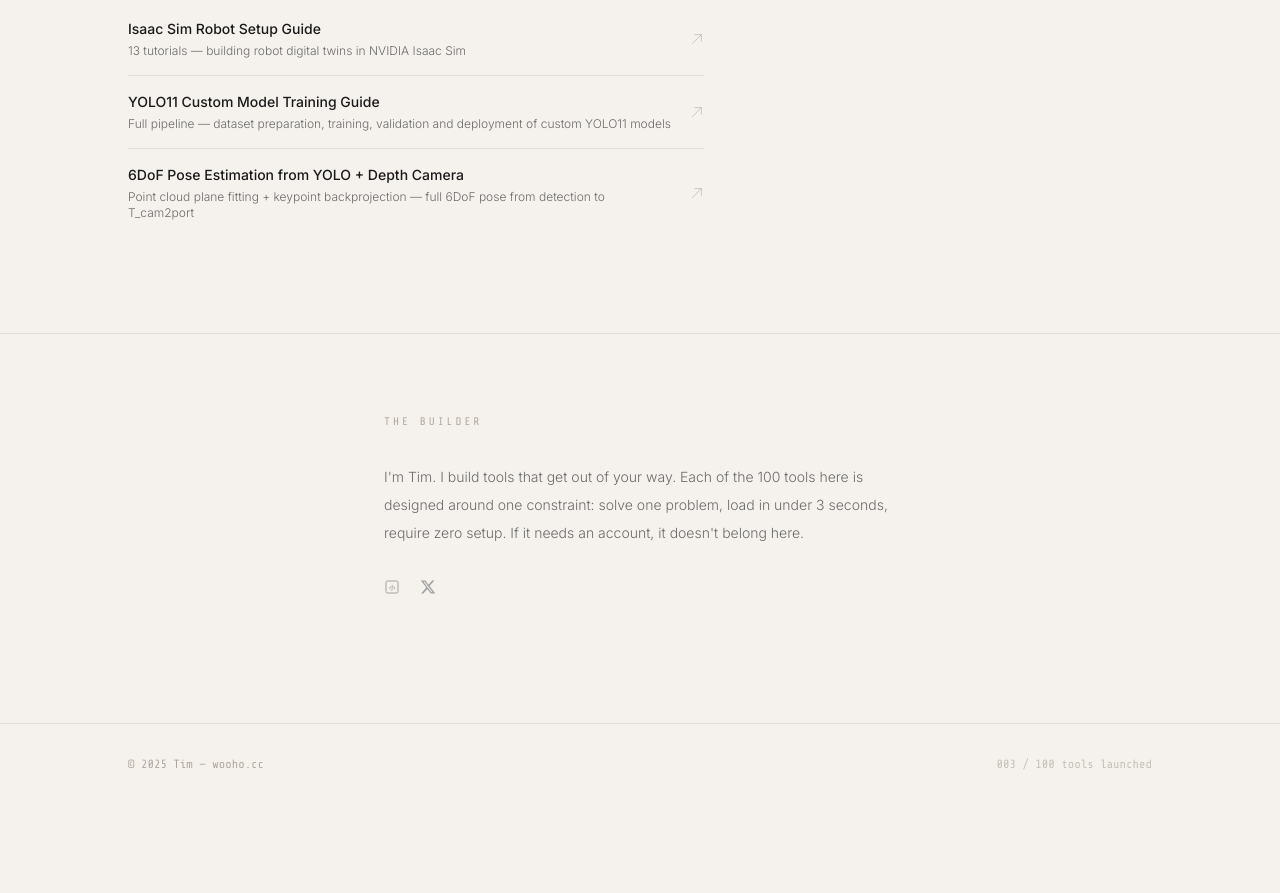
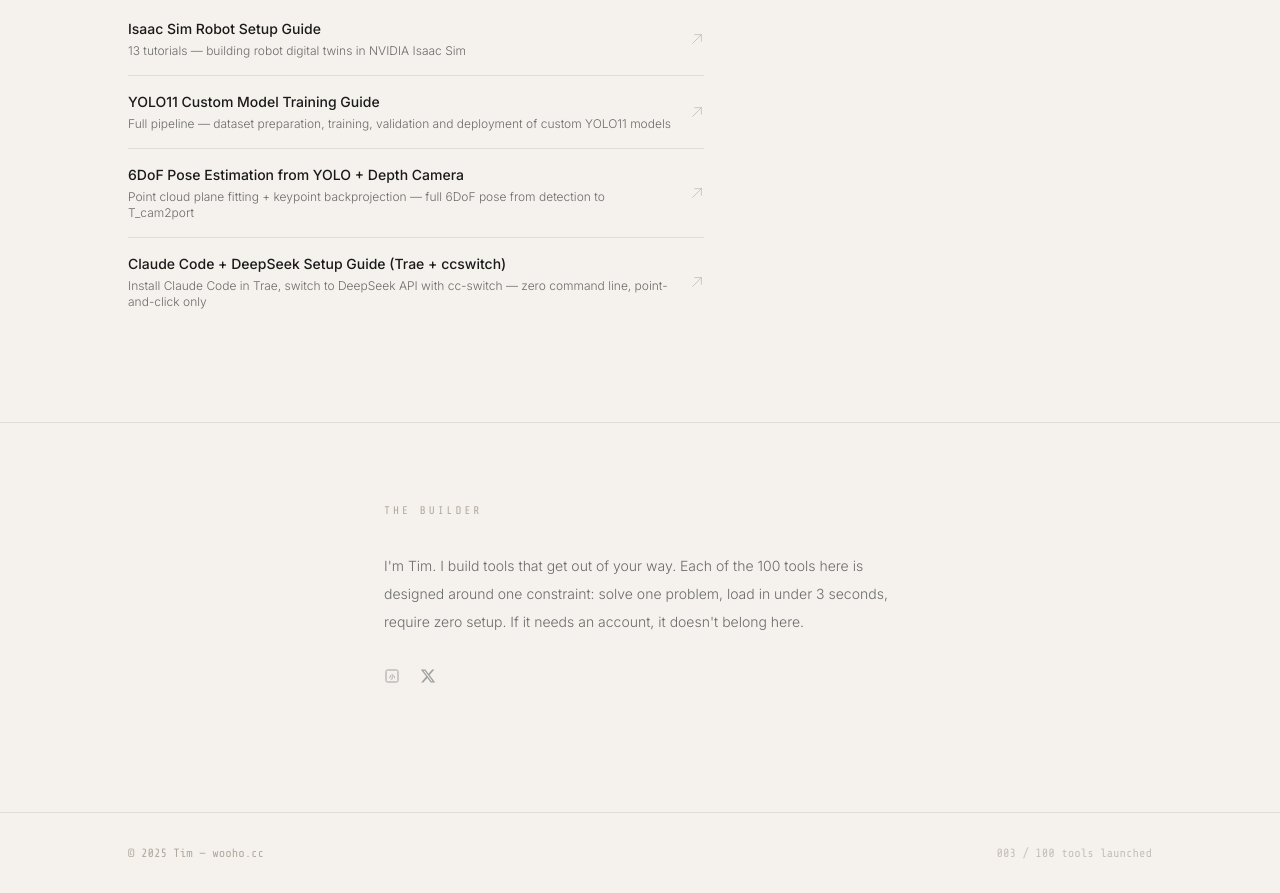
Before and after one commit to hongyan199048/wooho.github.io, a plain HTML site: page index.html in a window 1280 px wide. Shown: the part 1142-2035 px from the top of the page. Before the commit the page ends 1946 px from the top, so only its background shows below. Drawn offline with nearby package versions, Linux system fonts and the light colour scheme.

Commit message:
feat: 主页 SELF-UPGRADE 板块添加 Claude Code + DeepSeek 教程入口

```diff
--- a/index.html
+++ b/index.html
@@ -316,6 +316,18 @@
                     <path stroke-linecap="round" stroke-linejoin="round" d="M4.5 19.5l15-15m0 0H8.25m11.25 0v11.25"/>
                 </svg>
             </a>
+            <a href="/claude-code-deepseek-tutorial/" class="learn-row">
+                <div>
+                    <p class="font-medium text-sm text-[#1a1a1a] mb-1"
+                       data-en="Claude Code + DeepSeek Setup Guide (Trae + ccswitch)" data-zh="Claude Code + DeepSeek 接入教程（Trae + ccswitch）">Claude Code + DeepSeek Setup Guide (Trae + ccswitch)</p>
+                    <p class="text-xs text-[#6b6b6b] font-light"
+                       data-en="Install Claude Code in Trae, switch to DeepSeek API with cc-switch — zero command line, point-and-click only"
+                       data-zh="在 Trae 中安装 Claude Code，用 cc-switch 一键接入 DeepSeek API——全程点鼠标、零命令行">Install Claude Code in Trae, switch to DeepSeek API with cc-switch — zero command line, point-and-click only</p>
+                </div>
+                <svg class="h-3.5 w-3.5 text-[#c5c0b8] flex-shrink-0" fill="none" stroke="currentColor" stroke-width="1.5" viewBox="0 0 24 24">
+                    <path stroke-linecap="round" stroke-linejoin="round" d="M4.5 19.5l15-15m0 0H8.25m11.25 0v11.25"/>
+                </svg>
+            </a>
         </div>
     </div>
 </section>
```
